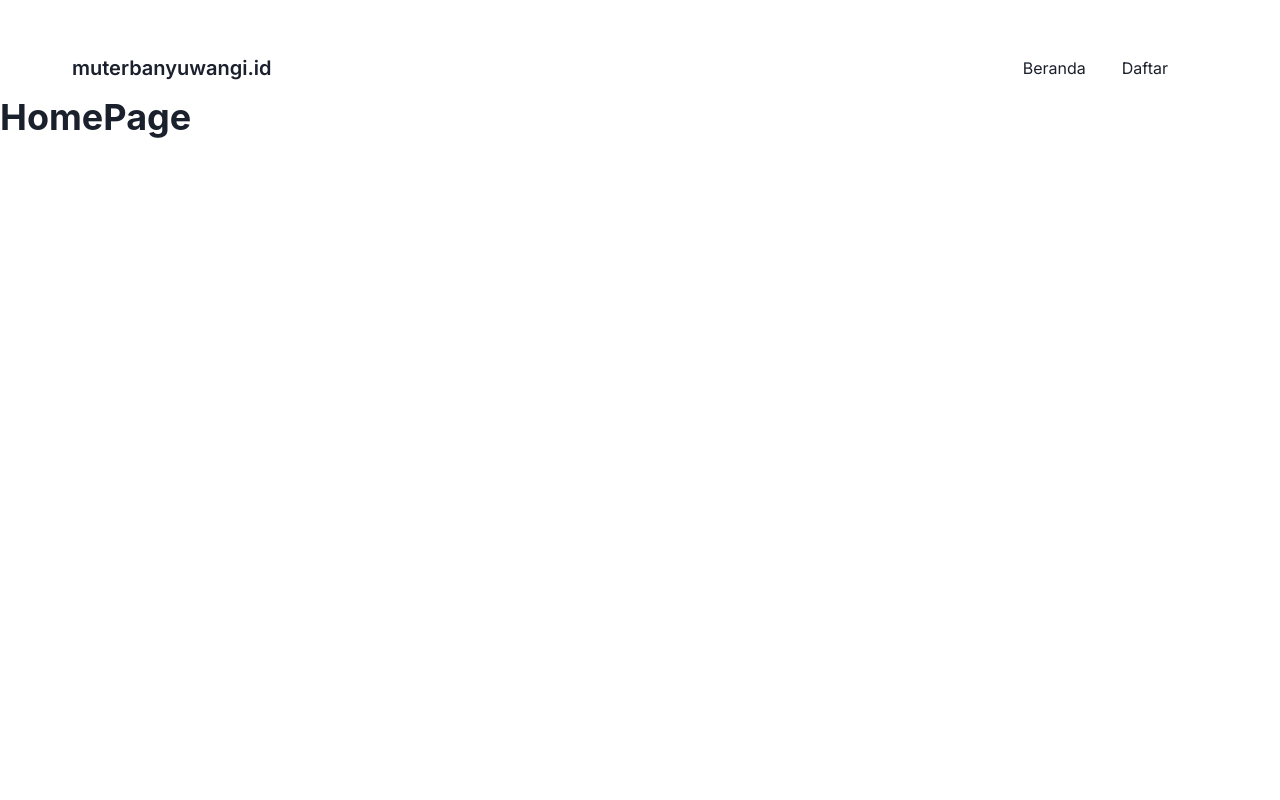
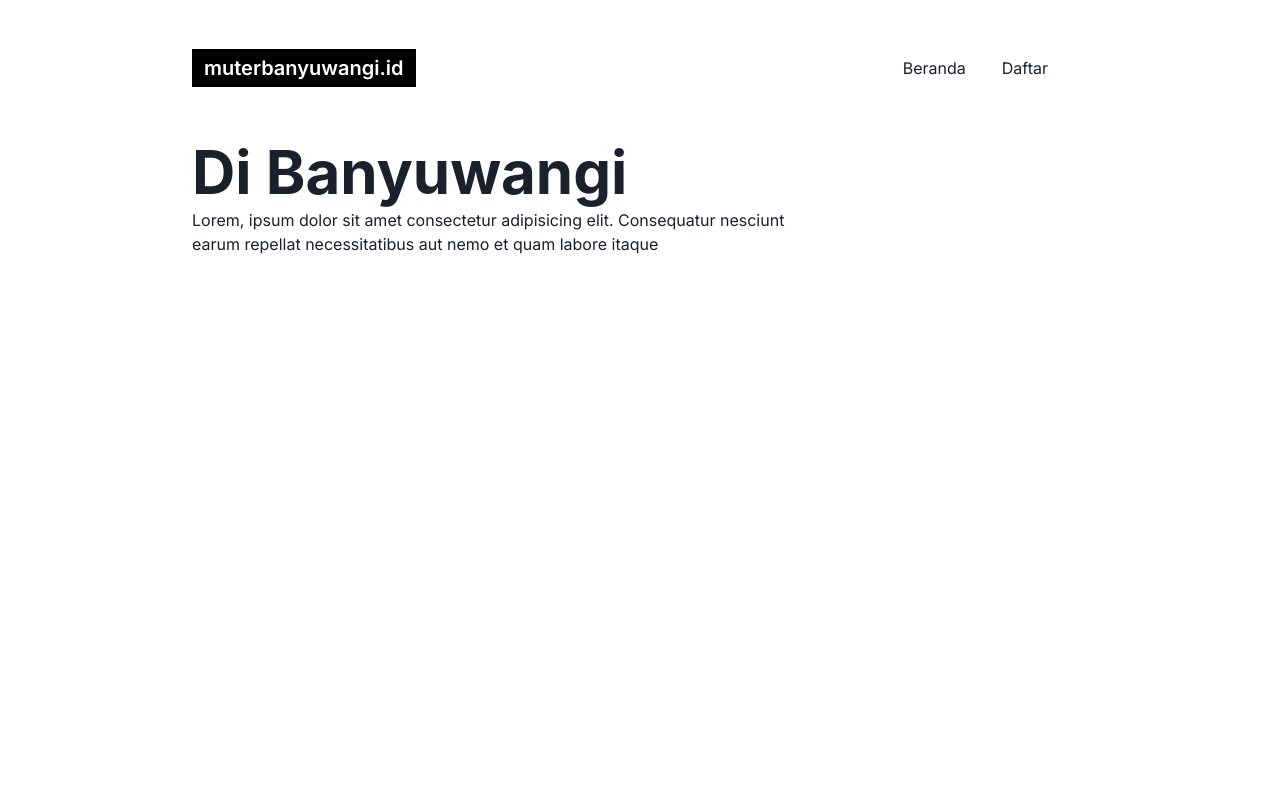
Before and after one commit to kalwabed/littlebwi, a Next.js app: page / in a window 1280 px wide. Shown: the top 800 px of the page. Built offline with nearby package versions, Linux system fonts and the light colour scheme.

Commit message:
feat: hero initial

```diff
--- a/src/components/Container.tsx
+++ b/src/components/Container.tsx
@@ -6,7 +6,7 @@ interface ContainerProps extends BoxProps {
 
 const Container = (props: ContainerProps) => {
   return (
-    <Box maxW={['lg', 'xl', '4xl', '6xl']} mx="auto" {...props}>
+    <Box maxW={['lg', 'xl', '4xl']} w="full" mx="auto" {...props}>
       {props.children}
     </Box>
   )
--- a/src/components/Hero.tsx
+++ b/src/components/Hero.tsx
@@ -1,17 +1,15 @@
-import { Flex, Heading } from '@chakra-ui/react'
+import { Box, Heading, Text } from '@chakra-ui/react'
 
-export const Hero = ({ title }: { title: string }) => (
-  <Flex
-    justifyContent="center"
-    alignItems="center"
-    height="100vh"
-    bgGradient="linear(to-l, #7928CA, #FF0080)"
-    bgClip="text"
-  >
-    <Heading fontSize="6vw">{title}</Heading>
-  </Flex>
+const Hero = () => (
+  <Box w={['full', '70%']}>
+    <Heading as="h1" fontSize={['3xl', '6xl']}>
+      Di Banyuwangi
+    </Heading>
+    <Text>
+      Lorem, ipsum dolor sit amet consectetur adipisicing elit. Consequatur nesciunt earum repellat necessitatibus aut
+      nemo et quam labore itaque
+    </Text>
+  </Box>
 )
 
-Hero.defaultProps = {
-  title: 'with-chakra-ui-typescript',
-}
+export default Hero
--- a/src/components/layout/Header.tsx
+++ b/src/components/layout/Header.tsx
@@ -1,4 +1,4 @@
-import { Flex, LinkProps, LinkBox, LinkOverlay, Text, HStack } from '@chakra-ui/react'
+import { Flex, LinkProps, LinkBox, LinkOverlay, Text, HStack, Box } from '@chakra-ui/react'
 import Link from 'next/link'
 
 import Container from '../Container'
@@ -15,18 +15,13 @@ const NavLink = (props: NavLinkProps) => (
 
 const Header = () => {
   return (
-    <Container mt={10}>
-      <Flex
-        direction={['column', 'row']}
-        justify="space-between"
-        alignItems="center"
-        px={[4, 2]}
-        // bg="blue.500"
-        py={[1.5, 0]}
-      >
-        <Text fontSize={['2xl', 'xl']} fontWeight="semibold">
-          muterbanyuwangi.id
-        </Text>
+    <Container my={10}>
+      <Flex direction={['column', 'row']} justify="space-between" alignItems="center" px={[4, 0]} py={[1.5, 0]}>
+        <Box bg="black" py={1} px={3} color="white">
+          <Text fontSize={['2xl', 'xl']} fontWeight="semibold">
+            muterbanyuwangi.id
+          </Text>
+        </Box>
 
         <HStack spacing={1} as="nav" mr={[0, 6]}>
           <NavLink href="/">Beranda</NavLink>
--- a/src/components/layout/index.tsx
+++ b/src/components/layout/index.tsx
@@ -1,16 +1,17 @@
-import { Flex, FlexProps } from '@chakra-ui/react'
+import Header from './Header'
 
-import Header from './Header'
-import Footer from './Footer'
-
-const Layout = (props: FlexProps) => {
+const Layout = ({ children }) => {
   return (
     <>
       <Header />
-      <Flex w="full" as="main" direction="column" minH="100vh" {...props}>
-        {props.children}
-      </Flex>
-      <Footer />
+      <main>{children}</main>
+      <style jsx global>{`
+        #__next {
+          min-height: 100vh;
+          display: flex;
+          flex-direction: column;
+        }
+      `}</style>
     </>
   )
 }
--- a/src/pages/index.tsx
+++ b/src/pages/index.tsx
@@ -1,9 +1,14 @@
-import { Flex, Heading, Text } from '@chakra-ui/react'
+import { Box, Flex, Heading, Text } from '@chakra-ui/react'
+
+import Container from '@/components/Container'
+import Hero from '@/components/Hero'
 
 const HomePage = () => (
-  <Flex justify="start">
-    <Heading>HomePage</Heading>
-  </Flex>
+  <Container>
+    <Flex direction="column" px={[4, 0]}>
+      <Hero />
+    </Flex>
+  </Container>
 )
 
 export default HomePage
--- a/src/theme.tsx
+++ b/src/theme.tsx
@@ -1,26 +1,14 @@
 import { extendTheme, ThemeConfig } from '@chakra-ui/react'
-import { createBreakpoints } from '@chakra-ui/theme-tools'
 
 const fonts = { mono: `'Menlo', monospace`, body: 'Inter, Ubuntu, Roboto, sans-serif' }
-
-const breakpoints = createBreakpoints({
-  sm: '40em',
-  md: '52em',
-  lg: '64em',
-  xl: '80em'
-})
 
 const config: ThemeConfig = {
   initialColorMode: 'light'
 }
 
 const theme = extendTheme({
-  colors: {
-    black: '#16161D'
-  },
   fonts,
-  config,
-  breakpoints
+  config
 })
 
 export default theme
```
